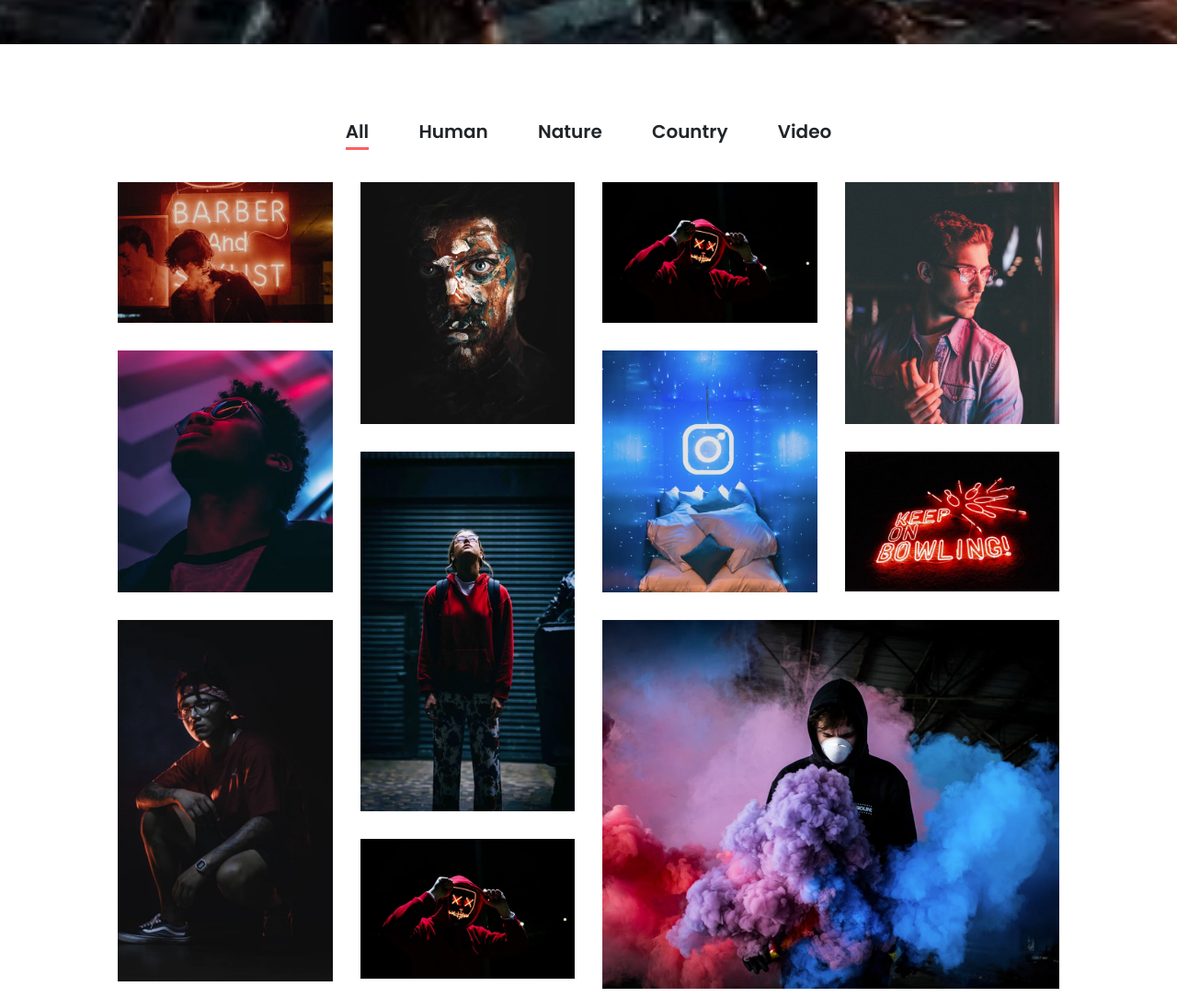
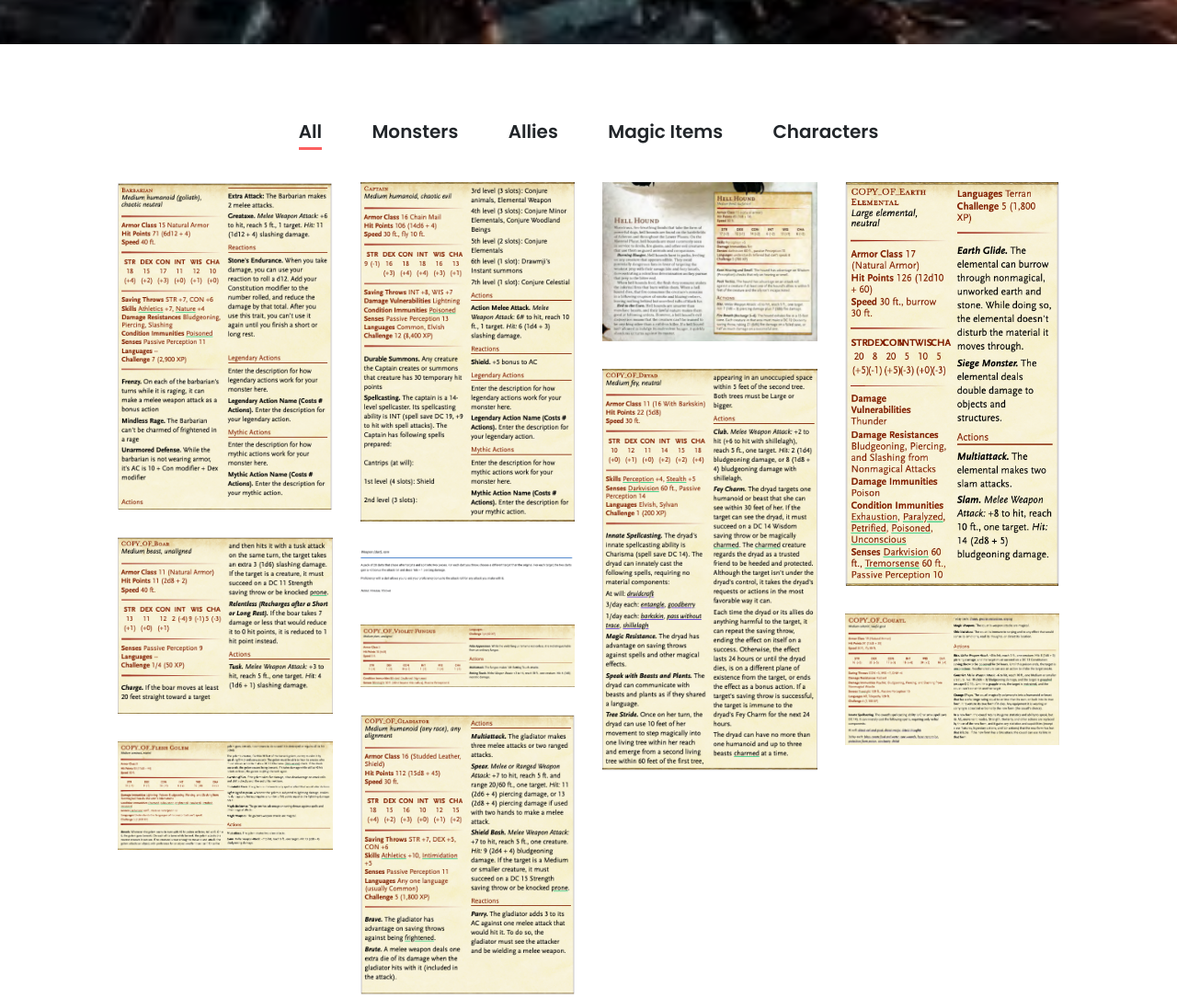
Before and after one commit to DevenMak/DnD-Monsters, a website: page index.html in a window 1280 px wide. Shown: the part 832-1917 px from the top of the page at 92% size. Drawn offline with nearby package versions, Linux system fonts and the light colour scheme; files whose address does not match are found by name.

Commit message:
entered gallery items

```diff
--- a/index.html
+++ b/index.html
@@ -196,10 +196,10 @@
                     <div class="alime-projects-menu">
                         <div class="portfolio-menu text-center">
                             <button class="btn active" data-filter="*">All</button>
-                            <button class="btn" data-filter=".human">Human</button>
-                            <button class="btn" data-filter=".nature">Nature</button>
-                            <button class="btn" data-filter=".country">Country</button>
-                            <button class="btn" data-filter=".video">Video</button>
+                            <button class="btn" data-filter=".monsters">Monsters</button>
+                            <button class="btn" data-filter=".allies">Allies</button>
+                            <button class="btn" data-filter=".magicitems">Magic Items</button>
+                            <button class="btn" data-filter=".characters">Characters</button>
                         </div>
                     </div>
                 </div>
@@ -207,111 +207,111 @@
 
             <div class="row alime-portfolio">
                 <!-- Single Gallery Item -->
-                <div class="col-12 col-sm-6 col-lg-3 single_gallery_item nature mb-30 wow fadeInUp" data-wow-delay="100ms">
+                <div class="col-12 col-sm-6 col-lg-3 single_gallery_item monsters mb-30 wow fadeInUp" data-wow-delay="100ms">
                     <div class="single-portfolio-content">
-                        <img src="img/bg-img/3.jpg" alt="">
+                        <img src="img/actual/Barbarian.png" alt="">
                         <div class="hover-content">
-                            <a href="img/bg-img/3.jpg" class="portfolio-img">+</a>
+                            <a href="img/actual/Barbarian.png" class="portfolio-img">+</a>
                         </div>
                     </div>
                 </div>
 
                 <!-- Single Gallery Item -->
-                <div class="col-12 col-sm-6 col-lg-3 single_gallery_item video human mb-30 wow fadeInUp" data-wow-delay="300ms">
+                <div class="col-12 col-sm-6 col-lg-3 single_gallery_item monsters mb-30 wow fadeInUp" data-wow-delay="500ms">
                     <div class="single-portfolio-content">
-                        <img src="img/bg-img/4.jpg" alt="">
+                        <img src="img/actual/The%20Overlord.png" alt="">
                         <div class="hover-content">
-                            <a href="img/bg-img/4.jpg" class="portfolio-img">+</a>
+                            <a href="img/actual/The%20Overlord.png" class="portfolio-img">+</a>
                         </div>
                     </div>
                 </div>
 
                 <!-- Single Gallery Item -->
-                <div class="col-12 col-sm-6 col-lg-3 single_gallery_item country mb-30 wow fadeInUp" data-wow-delay="500ms">
+                <div class="col-12 col-sm-6 col-lg-3 single_gallery_item monsters mb-30 wow fadeInUp" data-wow-delay="700ms">
                     <div class="single-portfolio-content">
-                        <img src="img/bg-img/5.jpg" alt="">
+                        <img src="img/actual/Hell%20Hound.png" alt="">
                         <div class="hover-content">
-                            <a href="img/bg-img/5.jpg" class="portfolio-img">+</a>
+                            <a href="img/actual/Hell%20Hound.png" class="portfolio-img">+</a>
                         </div>
                     </div>
                 </div>
 
                 <!-- Single Gallery Item -->
-                <div class="col-12 col-sm-6 col-lg-3 single_gallery_item human mb-30 wow fadeInUp" data-wow-delay="700ms">
+                <div class="col-12 col-sm-6 col-lg-3 single_gallery_item monsters mb-30 wow fadeInUp" data-wow-delay="300ms">
                     <div class="single-portfolio-content">
-                        <img src="img/bg-img/6.jpg" alt="">
+                        <img src="img/actual/Earth%20Elemental.png" alt="">
                         <div class="hover-content">
-                            <a href="img/bg-img/6.jpg" class="portfolio-img">+</a>
+                            <a href="img/actual/Earth%20Elemental.png" class="portfolio-img">+</a>
                         </div>
                     </div>
                 </div>
 
                 <!-- Single Gallery Item -->
-                <div class="col-12 col-sm-6 col-lg-3 single_gallery_item nature mb-30 wow fadeInUp" data-wow-delay="100ms">
+                <div class="col-12 col-sm-6 col-lg-3 single_gallery_item monsters mb-30 wow fadeInUp" data-wow-delay="500ms">
                     <div class="single-portfolio-content">
-                        <img src="img/bg-img/7.jpg" alt="">
+                        <img src="img/actual/Dryad.png" alt="">
                         <div class="hover-content">
-                            <a href="img/bg-img/7.jpg" class="portfolio-img">+</a>
+                            <a href="img/actual/Dryad.png" class="portfolio-img">+</a>
                         </div>
                     </div>
                 </div>
 
                 <!-- Single Gallery Item -->
-                <div class="col-12 col-sm-6 col-lg-3 single_gallery_item video country mb-30 wow fadeInUp" data-wow-delay="300ms">
+                <div class="col-12 col-sm-6 col-lg-3 single_gallery_item monsters mb-30 wow fadeInUp" data-wow-delay="700ms">
                     <div class="single-portfolio-content">
-                        <img src="img/bg-img/8.jpg" alt="">
+                        <img src="img/actual/Boar.png" alt="">
                         <div class="hover-content">
-                            <a href="img/bg-img/8.jpg" class="portfolio-img">+</a>
+                            <a href="img/actual/Boar.png" class="portfolio-img">+</a>
                         </div>
                     </div>
                 </div>
 
                 <!-- Single Gallery Item -->
-                <div class="col-12 col-sm-6 col-lg-3 single_gallery_item human mb-30 wow fadeInUp" data-wow-delay="500ms">
+                <div class="col-12 col-sm-6 col-lg-3 single_gallery_item magicitems mb-30 wow fadeInUp" data-wow-delay="100ms">
                     <div class="single-portfolio-content">
-                        <img src="img/bg-img/10.jpg" alt="">
+                        <img src="img/actual/Dart%20Info.png" alt="">
                         <div class="hover-content">
-                            <a href="img/bg-img/10.jpg" class="portfolio-img">+</a>
+                            <a href="img/actual/Dart%20Info.png" class="portfolio-img">+</a>
                         </div>
                     </div>
                 </div>
 
                 <!-- Single Gallery Item -->
-                <div class="col-12 col-sm-6 col-lg-3 single_gallery_item nature mb-30 wow fadeInUp" data-wow-delay="700ms">
+                <div class="col-12 col-sm-6 col-lg-3 single_gallery_item monster mb-30 wow fadeInUp" data-wow-delay="300ms">
                     <div class="single-portfolio-content">
-                        <img src="img/bg-img/9.jpg" alt="">
+                        <img src="img/actual/Couatl.png" alt="">
                         <div class="hover-content">
-                            <a href="img/bg-img/9.jpg" class="portfolio-img">+</a>
+                            <a href="img/actual/Couatl.png" class="portfolio-img">+</a>
                         </div>
                     </div>
                 </div>
 
                 <!-- Single Gallery Item -->
-                <div class="col-12 col-sm-6 col-lg-6 single_gallery_item video country mb-30 wow fadeInUp" data-wow-delay="100ms">
+                <div class="col-12 col-sm-6 col-lg-3 single_gallery_item monsters mb-30 wow fadeInUp" data-wow-delay="500ms">
                     <div class="single-portfolio-content">
-                        <img src="img/bg-img/36.jpg" alt="">
+                        <img src="img/actual/Violet%20Fungus.png" alt="">
                         <div class="hover-content">
-                            <a href="img/bg-img/36.jpg" class="portfolio-img">+</a>
+                            <a href="img/actual/Violet%20Fungus.png" class="portfolio-img">+</a>
                         </div>
                     </div>
                 </div>
 
                 <!-- Single Gallery Item -->
-                <div class="col-12 col-sm-6 col-lg-3 single_gallery_item human mb-30 wow fadeInUp" data-wow-delay="300ms">
+                <div class="col-12 col-sm-6 col-lg-3 single_gallery_item allies mb-30 wow fadeInUp" data-wow-delay="500ms">
                     <div class="single-portfolio-content">
-                        <img src="img/bg-img/37.jpg" alt="">
+                        <img src="img/actual/Gladiator.png" alt="">
                         <div class="hover-content">
-                            <a href="img/bg-img/37.jpg" class="portfolio-img">+</a>
+                            <a href="img/actual/Gladiator.png" class="portfolio-img">+</a>
                         </div>
                     </div>
                 </div>
 
-                <!-- Single Gallery Item -->
-                <div class="col-12 col-sm-6 col-lg-3 single_gallery_item country mb-30 wow fadeInUp" data-wow-delay="500ms">
+            <!-- Single Gallery Item -->
+                <div class="col-12 col-sm-6 col-lg-3 single_gallery_item monsters mb-30 wow fadeInUp" data-wow-delay="500ms">
                     <div class="single-portfolio-content">
-                        <img src="img/bg-img/5.jpg" alt="">
+                        <img src="img/actual/Flesh%20Golem.png" alt="">
                         <div class="hover-content">
-                            <a href="img/bg-img/5.jpg" class="portfolio-img">+</a>
+                            <a href="img/actual/Flesh%20Golem.png" class="portfolio-img">+</a>
                         </div>
                     </div>
                 </div>
```
Also changed, not shown: img/actual/Couatl.png (added), img/actual/Flesh Golem.png (added), img/actual/The Overlord.png (added), img/actual/Violet Fungus.png (added).
